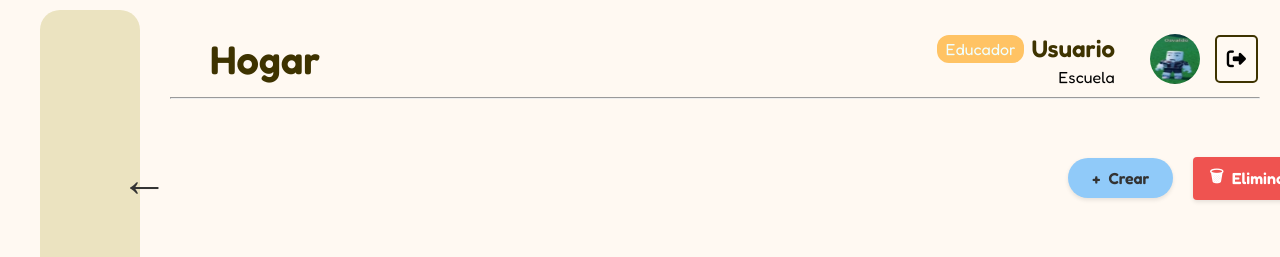
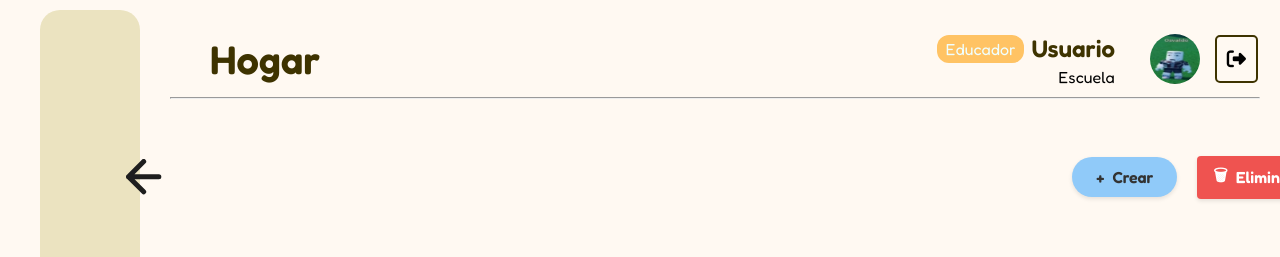
Before and after one commit to YBJ-UP/Nubo, an Angular app: page /teacher/menu-memory-game in a window 1280 px wide. Shown: the top 257 px of the page. Built offline with nearby package versions, Linux system fonts and the light colour scheme.

Commit message:
Boton de atra corregido

```diff
--- a/src/app/teacher/memory-game/memory-game.css
+++ b/src/app/teacher/memory-game/memory-game.css
@@ -30,21 +30,21 @@
     left: 10px;
     top: 50%;
     transform: translateY(-50%);
-    background: none;
+    background: transparent;
     border: none;
-    font-size: 3.2rem;
-    line-height: 1;
     cursor: pointer;
-    color: #333;
+    color: #111;
     padding: 0;
-    width: 64px;
-    height: 64px;
+    width: 56px;
+    height: 56px;
     display: flex;
     align-items: center;
     justify-content: center;
-    transition: transform 0.25s;
+    transition: transform 0.22s ease, box-shadow 0.12s ease;
+    border-radius: 12px;
 }
-.btn-back:hover { transform: translateY(-50%) scale(1.08); }
+.btn-back-icon { display: block; width: 36px; height: 36px; }
+.btn-back:hover { transform: translateY(-50%) scale(1.06); box-shadow: 0 6px 12px rgba(0,0,0,0.06); }
 
 .game-title-box {
     background: #c8b8db;
--- a/src/app/teacher/memory-game/memory-game.html
+++ b/src/app/teacher/memory-game/memory-game.html
@@ -2,7 +2,9 @@
 
 <div class="game-container">
     <div class="game-header-section">
-        <button class="btn-back" (click)="goBack()">←</button>
+        <button class="btn-back" (click)="goBack()" aria-label="Atrás">
+            <img src="/Icon.svg" alt="Atrás" class="btn-back-icon" width="36" height="36">
+        </button>
         <div class="game-title-box">
             <h2 class="game-title">{{ gameTitle }}</h2>
         </div>
--- a/src/app/teacher/menu-memory-game/menu-memory-game.css
+++ b/src/app/teacher/menu-memory-game/menu-memory-game.css
@@ -24,6 +24,7 @@
     padding: 0;
     transition: transform 0.2s;
 }
+.btn-back-icon { display: block; width: 36px; height: 36px; }
 
 .btn-back:hover {
     transform: scale(1.08);
@@ -84,21 +85,25 @@
     opacity: 0.6;
 }
 
-.btn-cancel {
-    background: #9E9E9E;
+.btn-back {
+    background: transparent;
     border: none;
-    border-radius: 20px;
-    padding: 10px 24px;
-    color: white;
+    width: 56px;
+    height: 56px;
+    display: inline-flex;
+    align-items: center;
+    justify-content: center;
     cursor: pointer;
-    display: flex;
-    align-items: center;
-    gap: 8px;
-    font-size: 1rem;
-    font-weight: 600;
-    transition: all 0.2s;
-    box-shadow: 0 2px 4px rgba(0,0,0,0.1);
+    color: #111;
+    padding: 0;
+    transition: transform 0.16s ease, box-shadow 0.12s ease;
+    border-radius: 12px;
 }
+.btn-back:hover {
+    transform: scale(1.06);
+    box-shadow: 0 6px 12px rgba(0,0,0,0.06);
+}
+
 
 .btn-cancel:hover {
     transform: scale(1.05);
--- a/src/app/teacher/menu-memory-game/menu-memory-game.html
+++ b/src/app/teacher/menu-memory-game/menu-memory-game.html
@@ -2,7 +2,9 @@
 
 <div class="container">
     <div class="header">
-        <button class="btn-back" (click)="goBack()">←</button>
+        <button class="btn-back" (click)="goBack()" aria-label="Atrás">
+            <img src="/Icon.svg" alt="Atrás" class="btn-back-icon" width="36" height="36">
+        </button>
         <div class="action-buttons">
             <ng-container *ngIf="isTeacherView">
                 <button class="btn-create" (click)="createGame()" *ngIf="!isDeleting">
--- a/src/app/teacher/new-memory-game/new-memory-game.css
+++ b/src/app/teacher/new-memory-game/new-memory-game.css
@@ -22,13 +22,6 @@
   align-items: center;
   margin-bottom: 8px;
   font-weight: 600;
-}
-.help-toggle {
-  background: none;
-  border: none;
-  cursor: pointer;
-  font-size: 1.2rem;
-  color: #666;
 }
 .help-list {
   margin: 0;
@@ -181,7 +174,13 @@
   cursor: pointer;
 }
 .action-btn.delete {
-  color: #ff0400;
+  background: #ff4d4d; /* red background for delete */
+  color: white; /* white icon/text */
+  border: 1px solid rgba(255,255,255,0.8);
+}
+.action-btn.delete:hover {
+  transform: scale(1.05);
+  box-shadow: 0 4px 8px rgba(255,77,77,0.18);
 }
 .add-icon {
   font-size: 2rem;
--- a/src/app/teacher/new-memory-game/new-memory-game.html
+++ b/src/app/teacher/new-memory-game/new-memory-game.html
@@ -1,11 +1,8 @@
 <div class="help-box">
-    <div class="help-title" (click)="toggleInstructions()">
+    <div class="help-title">
         <span>¿Cómo puedo crear una actividad?</span>
-        <button class="help-toggle" [class.collapsed]="!showInstructions">
-            {{ showInstructions ? '⌃' : '⌄' }}
-        </button>
     </div>
-    <ol class="help-list" [class.collapsed]="!showInstructions">
+    <ol class="help-list">
         <li>Escribe el titulo de la actividad en el espacio indicado</li>
         <li>Sube una imagen representativa al tema seleccionado previamente</li>
         <li>Carga la imagen de manera manual desde tu dispositivo</li>
--- a/src/app/teacher/new-memory-game/new-memory-game.ts
+++ b/src/app/teacher/new-memory-game/new-memory-game.ts
@@ -22,7 +22,7 @@ export class NewMemoryGame {
   cards: MemoryCard[] = [];
   currentCardCount = 0;
   showMaxCardsModal = false;
-  showInstructions = true;
+
 
   constructor(
     private router: Router,
@@ -39,10 +39,6 @@ export class NewMemoryGame {
 
   closeMaxCardsModal() {
     this.showMaxCardsModal = false;
-  }
-
-  toggleInstructions() {
-    this.showInstructions = !this.showInstructions;
   }
 
   saveMemoryGame() {
```
Also changed, not shown: public/Icon.svg (added).
